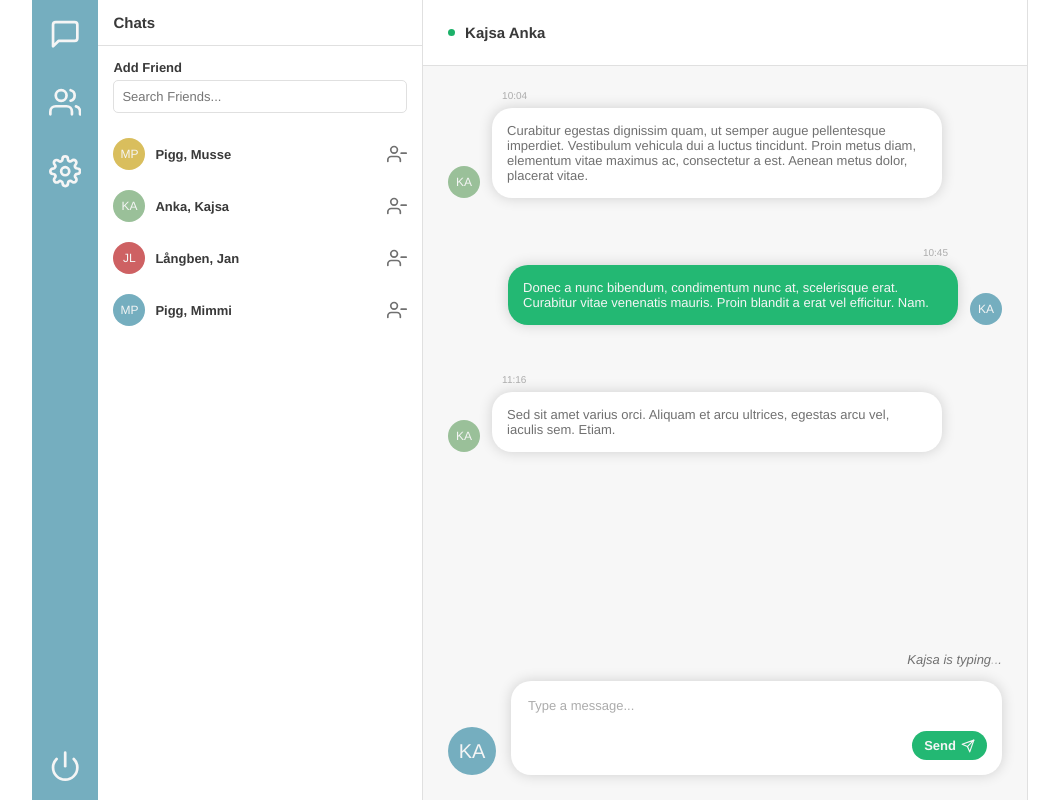
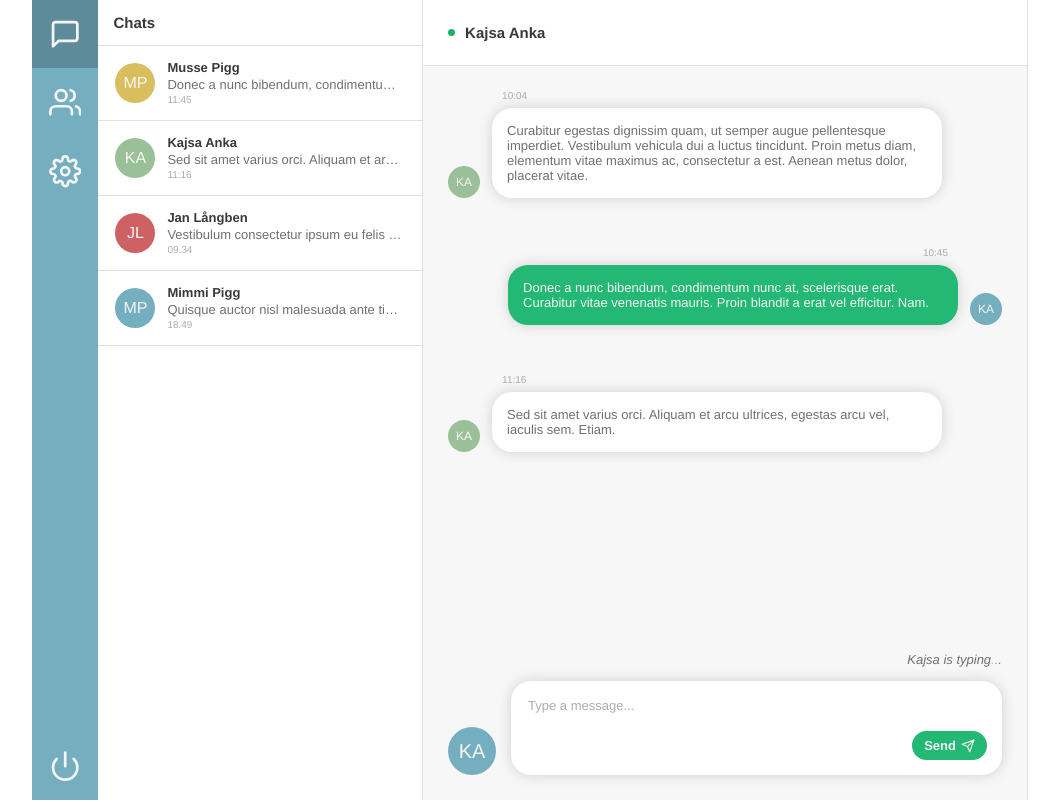
Before and after one commit to FredrikLernia/chat-client, a React (Create React App) app in the folder client/: page / in a window 1280 px wide. Shown: the whole page, without its empty margins (110-1169 px from the left). Built offline with nearby package versions, Linux system fonts and the light colour scheme.

Commit message:
Created PageContext that changes tab when navigating in menu

```diff
--- a/client/src/App.js
+++ b/client/src/App.js
@@ -1,13 +1,19 @@
-import React from 'react'
+import React, { useState } from 'react'
 import './reset.css'
 import './style.scss'
+
+import PageContext from './context/PageContext'
 
 import LoggedIn from './views/LoggedIn'
 
 const App = () => {
+  const [tab, setTab] = useState('chats')
+
   return (
     <div className="App">
-      <LoggedIn />
+      <PageContext.Provider value={{ tab, setTab }}>
+        <LoggedIn />
+      </PageContext.Provider>
     </div>
   )
 }
--- a/client/src/components/Menu/index.js
+++ b/client/src/components/Menu/index.js
@@ -1,31 +1,37 @@
-import React from 'react'
+import React, { useContext } from 'react'
 import { MessageSquare, Users, Settings, Power } from 'react-feather'
 import './style.scss'
+
+import PageContext from '../../context/PageContext'
 
 /* import Avatar from '../Avatar' */
 
 const user = require('../../json/user.json')
 
 const Menu = () => {
+  const { tab, setTab } = useContext(PageContext)
+
+  const onMenuClick = tab => setTab(tab)
+
   return (
-    <div className={user.colorTheme ? `Menu ${user.colorTheme}` : 'Menu'}>
+    <nav className={user.colorTheme ? `Menu ${user.colorTheme}` : 'Menu'}>
       {/* <div className="menu-item">
         <Avatar />
       </div> */}
-      <div className="menu-item">
+      <div className={tab === 'chats' ? 'menu-item active' : 'menu-item'} onClick={() => onMenuClick('chats')}>
         <MessageSquare />
       </div>
-      <div className="menu-item">
+      <div className={tab === 'friends' ? 'menu-item active' : 'menu-item'} onClick={() => onMenuClick('friends')}>
         <Users />
       </div>
-      <div className="menu-item">
+      <div className={tab === 'settings' ? 'menu-item active' : 'menu-item'} onClick={() => onMenuClick('settings')}>
         <Settings />
       </div>
       <div className="space" />
       <div className="menu-item">
         <Power />
       </div>
-    </div>
+    </nav>
   )
 }
 
--- a/client/src/components/Menu/style.scss
+++ b/client/src/components/Menu/style.scss
@@ -28,9 +28,27 @@
   }
 
   .menu-item {
+    transition: background-color 300ms;
+
+    &.active {
+      background-color: $active-color;
+    }
+
     &:hover {
       cursor: pointer;
       background-color: $hover-color;
+
+      &.active {
+        background-color: $active-color;
+
+        svg {
+          color: $text-light;
+        }
+      }
+
+      svg {
+        color: #fff;
+      }
     }
 
     svg {
@@ -38,6 +56,7 @@
       height: 100%;
       padding: 17px;
       color: $text-light;
+      transition: color 500ms;
     }
   }
 }
--- a/client/src/components/NewFriend/index.js
+++ b/client/src/components/NewFriend/index.js
@@ -22,8 +22,6 @@ const NewFriend = () => {
 
     const foundSearch = friends.filter(({ username, firstName, lastName }) => {
       val = val.toLowerCase().replace(/\s/g, '')
-
-      console.log(val)
 
       return (
         username.toLowerCase().startsWith(val) ||
--- a/client/src/components/Tab/index.js
+++ b/client/src/components/Tab/index.js
@@ -1,18 +1,22 @@
-import React from 'react'
+import React, { useContext } from 'react'
 import './style.scss'
 
+import PageContext from '../../context/PageContext'
+
 import TabHeader from '../TabHeader'
-/* import ChatList from '../ChatList' */
-/* import Settings from '../Settings' */
+import ChatList from '../ChatList'
 import Friends from '../Friends'
+import Settings from '../Settings'
 
 const Tab = () => {
+  const { tab } = useContext(PageContext)
+
   return (
     <div className="Tab">
       <TabHeader />
-      {/* <ChatList /> */}
-      {/* <Settings /> */}
-      <Friends />
+      {tab === 'chats' ? <ChatList /> : ''}
+      {tab === 'friends' ? <Friends /> : ''}
+      {tab === 'settings' ? <Settings /> : ''}
     </div>
   )
 }
--- a/client/src/components/TabHeader/index.js
+++ b/client/src/components/TabHeader/index.js
@@ -1,10 +1,14 @@
-import React from 'react'
+import React, { useContext } from 'react'
 import './style.scss'
 
+import PageContext from '../../context/PageContext'
+
 const TabHeader = () => {
+  const { tab } = useContext(PageContext)
+
   return (
     <div className="TabHeader">
-      <h2>Chats</h2>
+      <h2>{tab.substring(0, 1).toUpperCase() + tab.substring(1)}</h2>
     </div>
   )
 }
--- /dev/null
+++ b/client/src/context/PageContext.js
@@ -0,0 +1,5 @@
+import { createContext } from 'react'
+
+const PageContext = createContext(null)
+
+export default PageContext
--- a/client/src/variables.scss
+++ b/client/src/variables.scss
@@ -23,3 +23,4 @@ $text-dark-3: #ACACAC;
 $border-color: #E0E0E0;
 
 $hover-color: rgba(0, 0, 0, 0.1);
+$active-color: rgba(0, 0, 0, 0.2);
```
